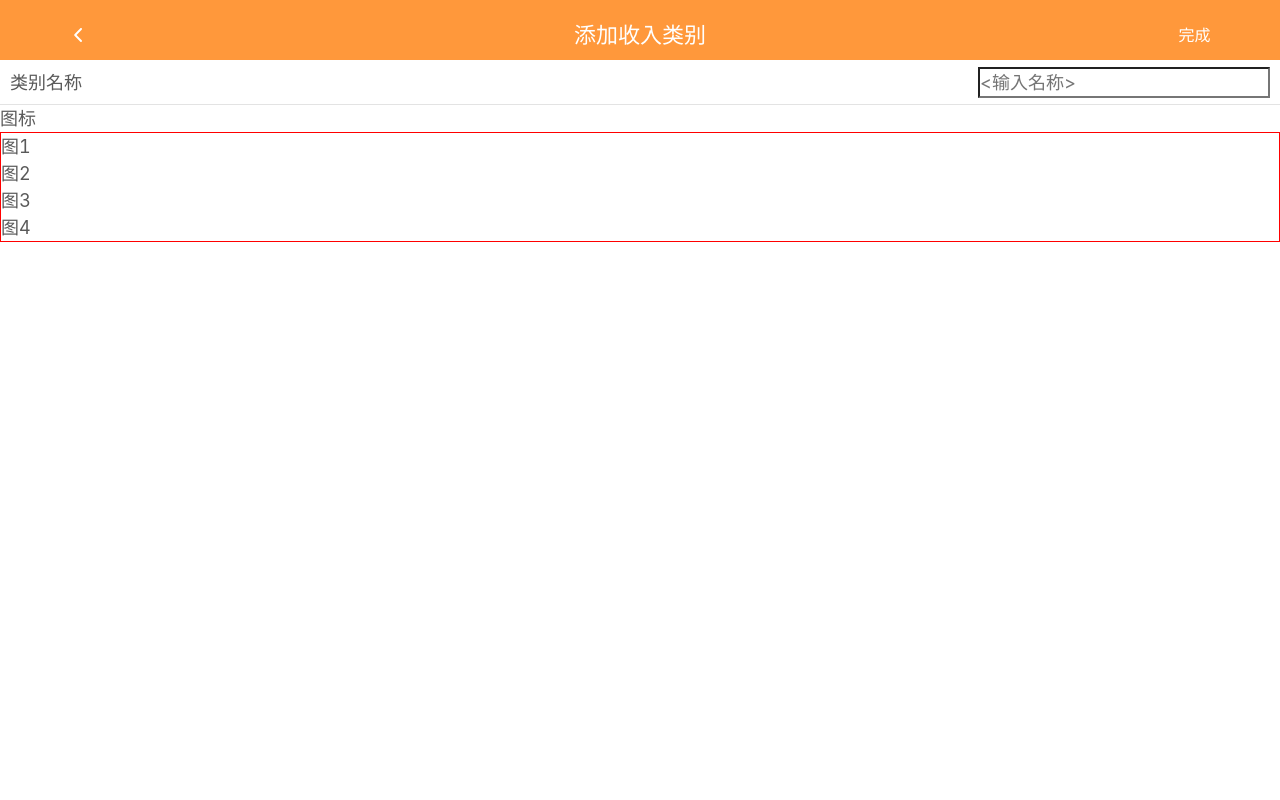
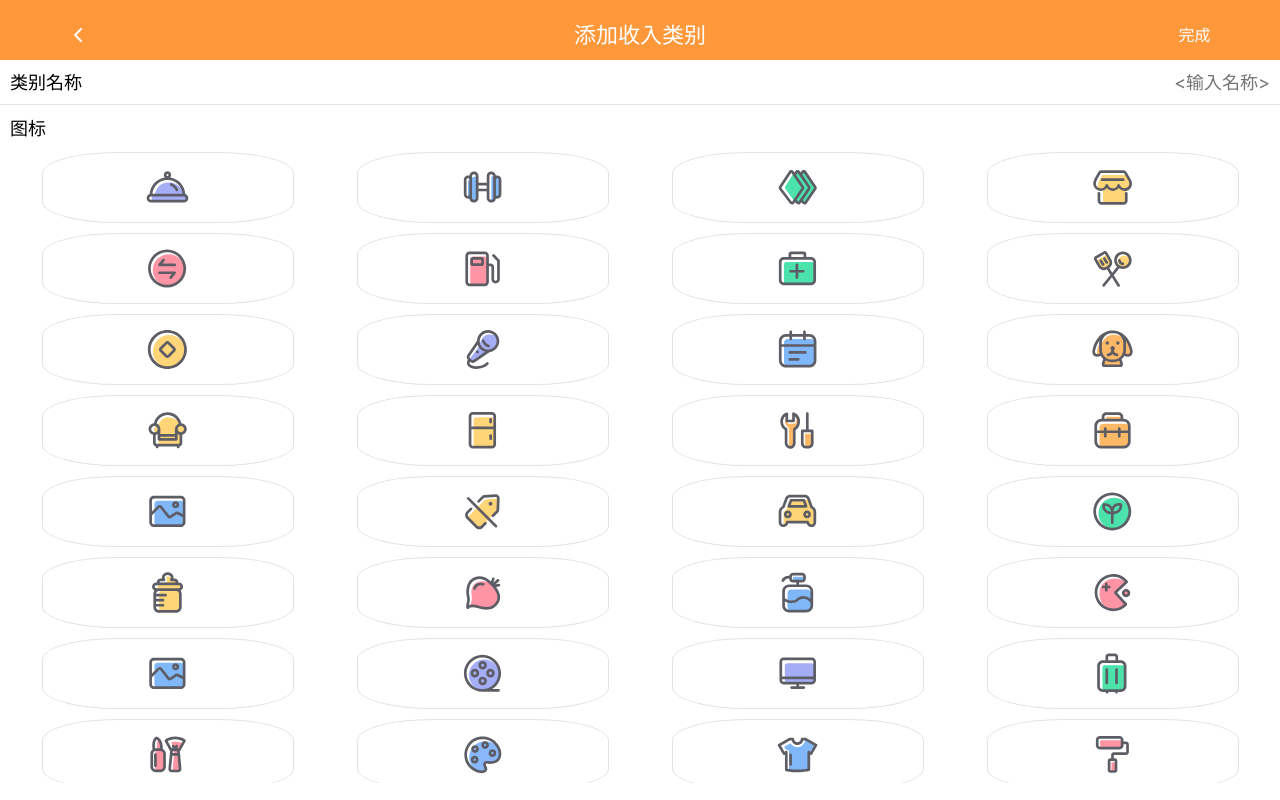
Before and after one commit to chen-yi-ux/orange, a Vue app: page /#/money/edit/add/income in a window 1280 px wide. Built offline with nearby package versions, Linux system fonts and the light colour scheme.

Commit message:
添加 LabelAdd 的所有标签和 CSS 样式

```diff
--- a/src/components/LabelAdd.vue
+++ b/src/components/LabelAdd.vue
@@ -2,7 +2,7 @@
   <div class="add">
     <div class="title">
       <Icon name="left-white" @click="goBack"/>
-      <span class="content" >
+      <span class="content">
         <slot/>
       </span>
       <span class="finish" @click="goBack">完成</span>
@@ -13,12 +13,15 @@
     </div>
     <div class="icons">
       <span>图标</span>
-      <ul>
-        <li>图1</li>
-        <li>图2</li>
-        <li>图3</li>
-        <li>图4</li>
-      </ul>
+      <div class="scrollArea">
+        <ul>
+          <li v-for="item in dataSource" :key="item">
+            <div class="icon-wrapper">
+              <Icon :name="item"/>
+            </div>
+          </li>
+        </ul>
+      </div>
     </div>
   </div>
 </template>
@@ -26,10 +29,13 @@
 <script lang="ts">
 import Vue from 'vue';
 import {Component} from 'vue-property-decorator';
+import AllLabels from '@/constants/AllLabels';
 
 @Component
 export default class LabelAddExpenses extends Vue {
-  goBack(){
+  dataSource = AllLabels;
+
+  goBack() {
     this.$router.back();
   }
 }
@@ -37,9 +43,11 @@ export default class LabelAddExpenses extends Vue {
 
 <style lang="scss" scoped>
 @import "~@/assets/style/helper.scss";
-.add{
+
+.add {
   height: 100%;
-  > .title{
+
+  > .title {
     display: flex;
     justify-content: space-between;
     align-items: center;
@@ -48,14 +56,17 @@ export default class LabelAddExpenses extends Vue {
     padding: 0 10px;
     padding-top: 10px;
     color: white;
-    > .icon{
+
+    > .icon {
       width: 12%;
       padding-right: 15px;
     }
-    > .content{
+
+    > .content {
       font-size: 22px;
     }
-    > .finish{
+
+    > .finish {
       font-size: 16px;
       width: 12%;
       display: flex;
@@ -64,7 +75,7 @@ export default class LabelAddExpenses extends Vue {
     }
   }
 
-  > .name{
+  > .name {
     height: 45px;
     display: flex;
     justify-content: space-between;
@@ -72,15 +83,53 @@ export default class LabelAddExpenses extends Vue {
     padding: 0 10px;
     border-bottom: 1px solid #e3e3e3;
     font-size: 18px;
+    color: black;
+
+    > input {
+      background: none;
+      outline: none;
+      border: 0;
+      text-align: right;
+    }
   }
 
-  > .icons{
+  > .icons {
+    color: black;
     font-size: 18px;
     height: calc(100% - 105px);
-    overflow: auto;
+    padding: 10px;
+    > .scrollArea{
+      overflow: auto;
+      height: 95%;
+      > ul {
+        display: flex;
+        align-items: center;
+        flex-wrap: wrap;
+        padding-top: 10px;
+        > li {
+          width: 25%;
+          height: 30%;
+          display: flex;
+          align-items: center;
+          justify-content: center;
 
-    > ul{
-      border: 1px solid red;
+          > .icon-wrapper{
+            border: 1px solid #e3e3e3;
+            display: flex;
+            align-items: center;
+            justify-content: center;
+            border-radius: 30%;
+            width: 80%;
+            height: 71px;
+            margin-bottom: 10px;
+
+            > .icon {
+              width: 45px;
+              height: 45px;
+            }
+          }
+        }
+      }
     }
   }
 }
--- /dev/null
+++ b/src/constants/AllLabels.ts
@@ -0,0 +1,46 @@
+const allLabels = [
+  '三餐',
+  '健身',
+  '其他',
+  '兼职',
+  '利息',
+  '加油',
+  '医疗',
+  '厨具',
+  '奖金',
+  '娱乐',
+  '学习',
+  '宠物',
+  '家居',
+  '家电',
+  '工具',
+  '工资',
+  '手机',
+  '折扣',
+  '旅行',
+  '植物',
+  '母婴',
+  '水果',
+  '清洁',
+  '游戏',
+  '照相',
+  '电影',
+  '电脑',
+  '箱包',
+  '美妆',
+  '艺术',
+  '衣服',
+  '装修',
+  '视频',
+  '购物',
+  '酒店',
+  '酒水',
+  '零食',
+  '露营',
+  '鞋子',
+  '饮料',
+  '首饰',
+  '鲜花'
+]
+
+export default allLabels;
```
Also changed, not shown: src/assets/icons/classIcons/首饰.svg.
